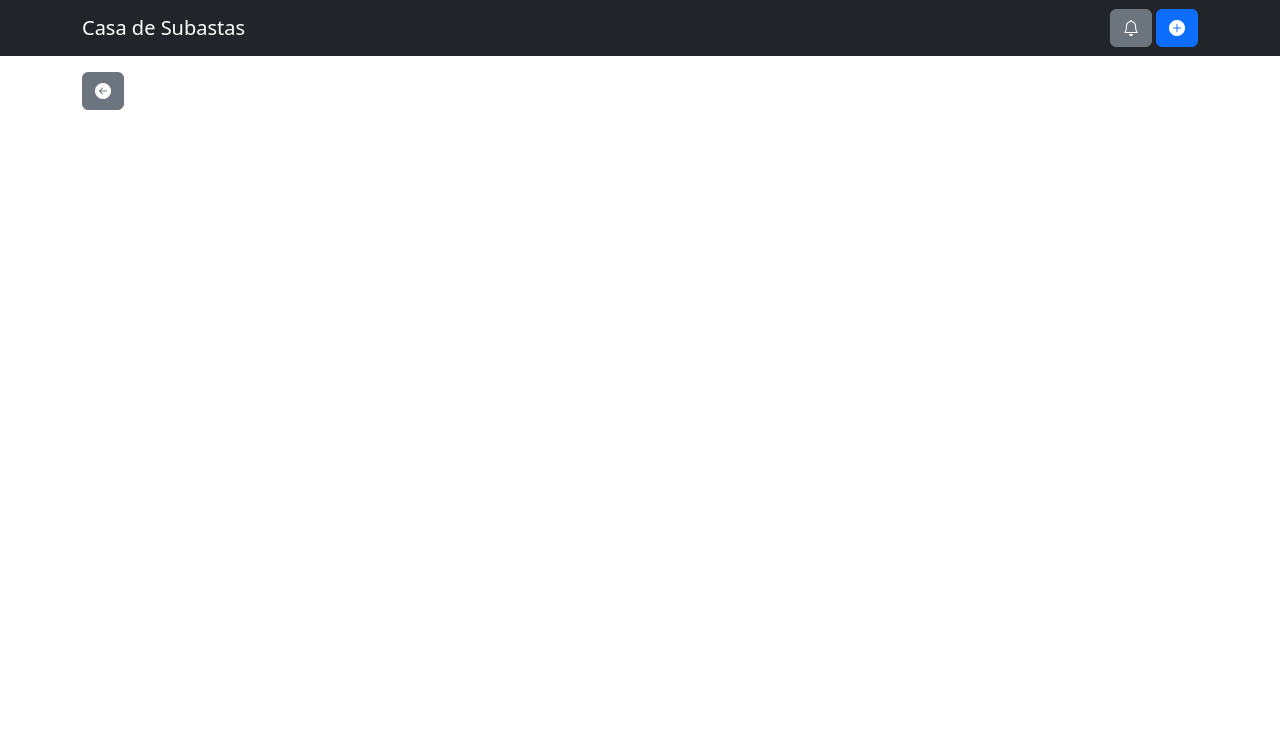
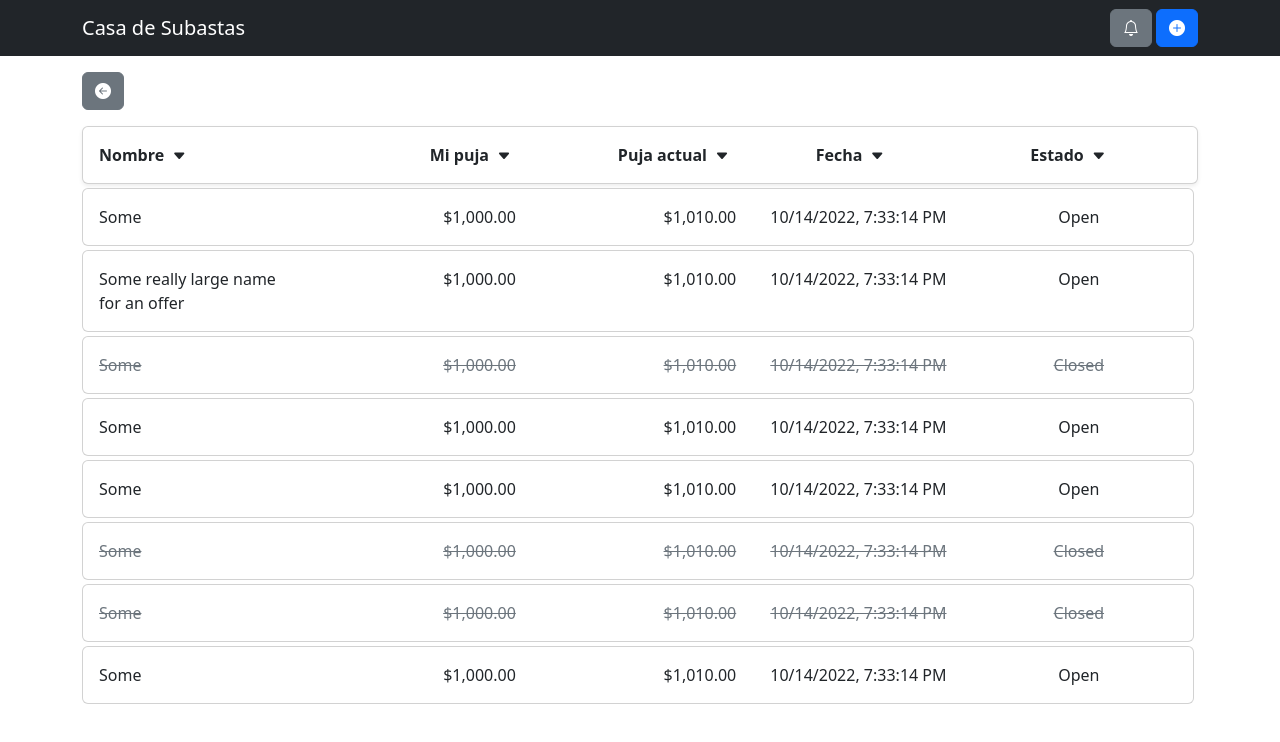
Before and after one commit to wonddark/mercadi, a React (Create React App) app: page /user/bids in a window 1280 px wide. Shown: the top 742 px of the page. Built offline with nearby package versions, Linux system fonts and the light colour scheme.

Commit message:
Finished the user bids page

```diff
--- /dev/null
+++ b/src/components/HeaderBid.tsx
@@ -0,0 +1,47 @@
+import { Card, Col, Row } from "reactstrap";
+
+function HeaderBid() {
+  return (
+    <Card body className="mt-3 shadow-sm">
+      <Row className="me-1 fw-bolder">
+        <Col>
+          Nombre
+          <i
+            className="bi bi-caret-down-fill small ms-2"
+            style={{ cursor: "pointer" }}
+          />
+        </Col>
+        <Col className="text-end d-none d-md-block">
+          Mi puja
+          <i
+            className="bi bi-caret-down-fill small ms-2"
+            style={{ cursor: "pointer" }}
+          />
+        </Col>
+        <Col className="text-end">
+          Puja actual
+          <i
+            className="bi bi-caret-down-fill small ms-2"
+            style={{ cursor: "pointer" }}
+          />
+        </Col>
+        <Col className="text-center d-none d-md-block">
+          Fecha
+          <i
+            className="bi bi-caret-down-fill small ms-2"
+            style={{ cursor: "pointer" }}
+          />
+        </Col>
+        <Col className="text-center d-none d-lg-block">
+          Estado
+          <i
+            className="bi bi-caret-down-fill small ms-2"
+            style={{ cursor: "pointer" }}
+          />
+        </Col>
+      </Row>
+    </Card>
+  );
+}
+
+export default HeaderBid;
--- /dev/null
+++ b/src/components/RowBid.tsx
@@ -0,0 +1,35 @@
+import { Card, Col, Row } from "reactstrap";
+import { formatMoney } from "../helpers/formatters.helper";
+
+interface Props {
+  item: {
+    name: string;
+    myBid: string;
+    currentBid: string;
+    publishedAt: string;
+    status: string;
+  };
+}
+function RowBid({
+  item: { name, myBid, currentBid, publishedAt, status },
+}: Props) {
+  return (
+    <Card body className="my-1" style={{ cursor: "pointer" }}>
+      <Row
+        className={
+          status === "Closed" ? "text-decoration-line-through text-muted" : ""
+        }
+      >
+        <Col>{name}</Col>
+        <Col className="text-end d-none d-md-block">{formatMoney(myBid)}</Col>
+        <Col className="text-end">{formatMoney(currentBid)}</Col>
+        <Col className="text-center d-none d-md-block">
+          {new Date(publishedAt).toLocaleString()}
+        </Col>
+        <Col className="text-center d-none d-lg-block">{status}</Col>
+      </Row>
+    </Card>
+  );
+}
+
+export default RowBid;
--- a/src/components/UserBids.tsx
+++ b/src/components/UserBids.tsx
@@ -1,5 +1,8 @@
 import useGoBack from "../hooks/go-back.hooks";
 import { Button, Container } from "reactstrap";
+import HeaderBid from "./HeaderBid";
+import { dummyBids } from "../data/dummy-bids";
+import RowBid from "./RowBid";
 
 function UserBids() {
   document.title = "Pujas";
@@ -9,6 +12,18 @@ function UserBids() {
       <Button onClick={goBackToFeed}>
         <i className="bi bi-arrow-left-circle-fill" />
       </Button>
+      <HeaderBid />
+      <div
+        className="pe-1"
+        style={{
+          height: "calc(65vh)",
+          overflow: "auto",
+        }}
+      >
+        {dummyBids.map((item) => (
+          <RowBid item={item} key={item.id} />
+        ))}
+      </div>
     </Container>
   );
 }
--- a/src/data/dummy-bids.ts
+++ b/src/data/dummy-bids.ts
@@ -5,15 +5,17 @@ export const dummyBids = [
     initialBid: "1000",
     currentBid: "1010.00",
     myBid: "1000.0",
-    date: new Date().toString(),
+    publishedAt: new Date().toString(),
+    status: "Open",
   },
   {
     id: "2",
-    name: "Some",
+    name: "Some really large name for an offer",
     initialBid: "1000",
     currentBid: "1010.00",
     myBid: "1000.0",
-    date: new Date().toString(),
+    publishedAt: new Date().toString(),
+    status: "Open",
   },
   {
     id: "3",
@@ -21,7 +23,8 @@ export const dummyBids = [
     initialBid: "1000",
     currentBid: "1010.00",
     myBid: "1000.0",
-    date: new Date().toString(),
+    publishedAt: new Date().toString(),
+    status: "Closed",
   },
   {
     id: "4",
@@ -29,7 +32,8 @@ export const dummyBids = [
     initialBid: "1000",
     currentBid: "1010.00",
     myBid: "1000.0",
-    date: new Date().toString(),
+    publishedAt: new Date().toString(),
+    status: "Open",
   },
   {
     id: "5",
@@ -37,7 +41,8 @@ export const dummyBids = [
     initialBid: "1000",
     currentBid: "1010.00",
     myBid: "1000.0",
-    date: new Date().toString(),
+    publishedAt: new Date().toString(),
+    status: "Open",
   },
   {
     id: "6",
@@ -45,7 +50,8 @@ export const dummyBids = [
     initialBid: "1000",
     currentBid: "1010.00",
     myBid: "1000.0",
-    date: new Date().toString(),
+    publishedAt: new Date().toString(),
+    status: "Closed",
   },
   {
     id: "7",
@@ -53,7 +59,8 @@ export const dummyBids = [
     initialBid: "1000",
     currentBid: "1010.00",
     myBid: "1000.0",
-    date: new Date().toString(),
+    publishedAt: new Date().toString(),
+    status: "Closed",
   },
   {
     id: "8",
@@ -61,6 +68,7 @@ export const dummyBids = [
     initialBid: "1000",
     currentBid: "1010.00",
     myBid: "1000.0",
-    date: new Date().toString(),
+    publishedAt: new Date().toString(),
+    status: "Open",
   },
 ];
```
